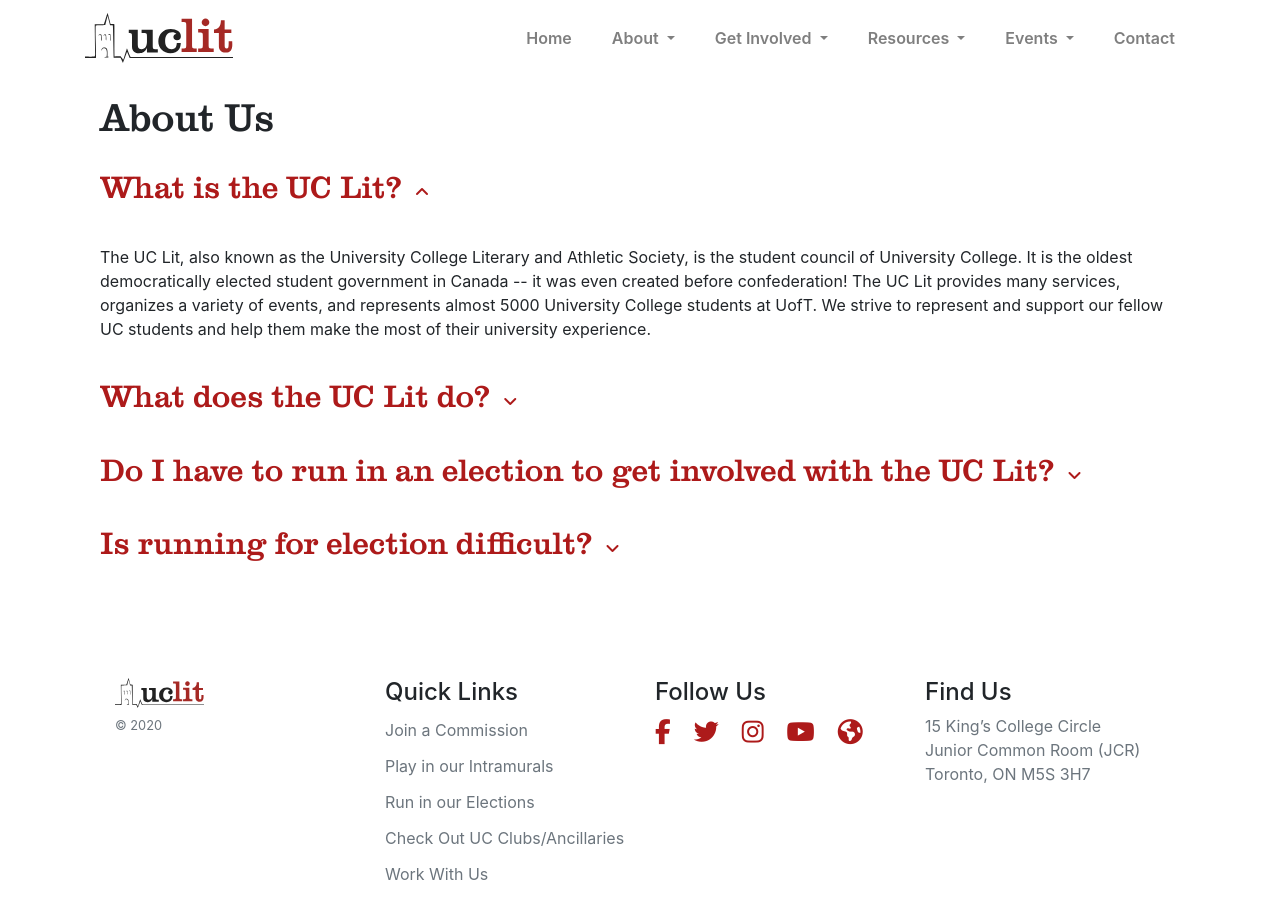
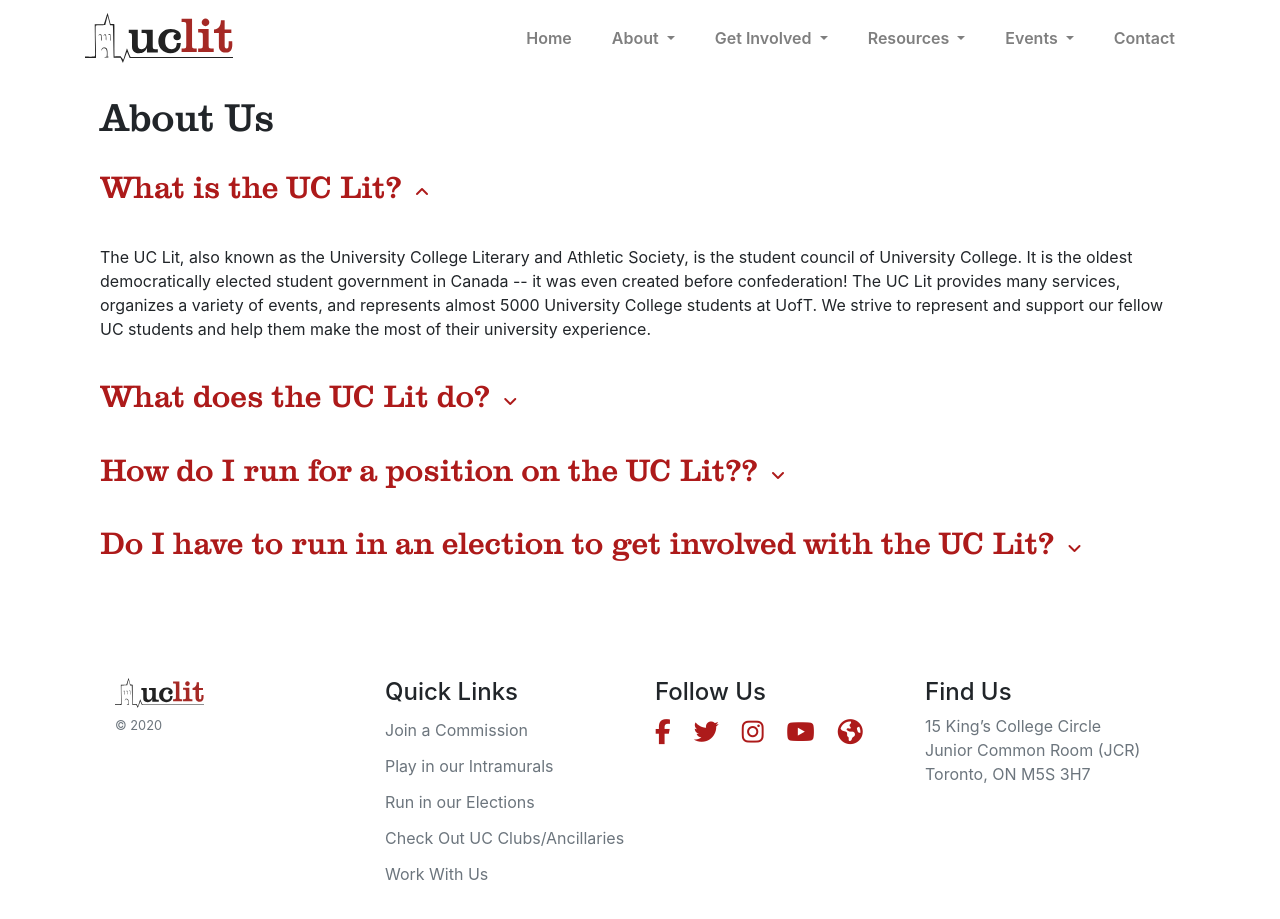
Before and after one commit to uclit-webmaster/uclit-site, a Jekyll site: the page built from about/about-us.html, in a window 1280 px wide and 922 px high. Shown: the top 919 px of the window. Built offline with Jekyll 4.4.1, drawn with Linux system fonts in a browser that asks for light colours; nearby versions of some CDN libraries; part of the change alters nothing that is shown.

Commit message:
Update about-us.html

```diff
--- a/about/about-us.html
+++ b/about/about-us.html
@@ -47,11 +47,29 @@ title: About Us
       <div class="card-header bg-transparent" id="headingThree">
         <button class="btn btn-link btn-block text-left collapsed" type="button" data-toggle="collapse" data-target="#collapseThree" aria-expanded="false" aria-controls="collapseThree">
           <h2>
+            How do I run for a position on the UC Lit??
+          </h2>
+        </button>
+      </div>
+      <div id="collapseThree" class="collapse" aria-labelledby="headingThree" data-parent="#accordionExample">
+        <div class="card-body">
+          There are two main election periods, one in the Fall and one in the Winter.
+          In our Fall general election, students can run to be First Year Representatives. In our Winter general election,
+          students can run for our Core Executive, Executive, Middle Year Representatives, and Upper Year Representatives.
+          At any time between March and January, there may also be Special By-Elections as necessary.
+          Any UC student in good academic standing is eligible to run in our elections. Check out the Elections tab for more info!
+        </div>
+      </div>
+    </div>
+    <div class="card bg-transparent">
+      <div class="card-header bg-transparent" id="headingFour">
+        <button class="btn btn-link btn-block text-left collapsed" type="button" data-toggle="collapse" data-target="#collapseFour" aria-expanded="false" aria-controls="collapseFour">
+          <h2>
             Do I have to run in an election to get involved with the UC Lit?
           </h2>
         </button>
       </div>
-      <div id="collapseThree" class="collapse" aria-labelledby="headingThree" data-parent="#accordionExample">
+      <div id="collapseFour" class="collapse" aria-labelledby="headingFour" data-parent="#accordionExample">
         <div class="card-body">
           <p>Nope! We have so many other incredible and rewarding ways to get involved without the commitment of being an
             elected student representative.</p>
@@ -75,21 +93,3 @@ title: About Us
         </div>
       </div>
     </div>
-    <div class="card bg-transparent">
-      <div class="card-header bg-transparent" id="headingFour">
-        <button class="btn btn-link btn-block text-left collapsed" type="button" data-toggle="collapse" data-target="#collapseFour" aria-expanded="false" aria-controls="collapseFour">
-          <h2>
-            Is running for election difficult?
-          </h2>
-        </button>
-      </div>
-      <div id="collapseFour" class="collapse" aria-labelledby="headingFour" data-parent="#accordionExample">
-        <div class="card-body">
-          It definitely depends on how comfortable you feel putting yourself out there. While campaigning takes effort and
-      time, you get to talk to a lot of new people and get the experience of running in a university election. You can
-      also be creative in your campaigning; while there’s the traditional postering and online messages, you can also
-      record a video, sing a song, hold a Q&A, and so much more! The UC Lit aims to make elections as accessible and clear
-      as possible for anyone thinking about running for council.
-        </div>
-      </div>
-    </div>
```
